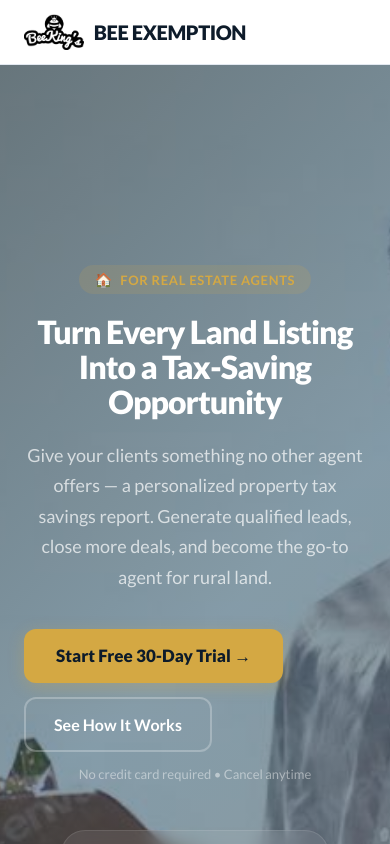
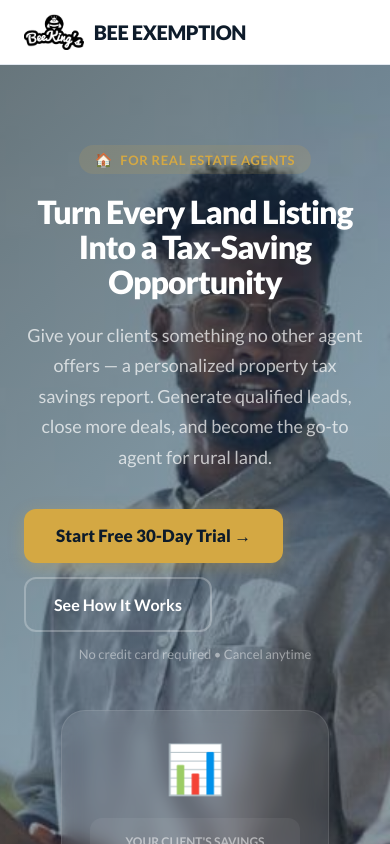
Before and after one commit to beekingsco/texasbeeexemption, a Next.js app: page /agents in a window 390 px wide. Shown: the top 844 px of the page. Built offline with nearby package versions, Linux system fonts and the light colour scheme.

Commit message:
Fix agents hero: reposition background image on mobile to show faces

```diff
--- a/app/agents/page.tsx
+++ b/app/agents/page.tsx
@@ -95,6 +95,8 @@ export default function AgentLandingPage() {
           .hero-flex { flex-direction: column !important; text-align: center !important; }
           .hero-flex > div:first-child { align-items: center !important; }
           .pricing-flex { flex-direction: column !important; }
+          .agent-hero-bg { background-position: 65% center !important; }
+          .agent-hero-section { padding-top: 80px !important; padding-bottom: 60px !important; min-height: 400px !important; }
         }
       `}</style>
 
@@ -120,9 +122,9 @@ export default function AgentLandingPage() {
       </header>
 
       {/* ===================== HERO ===================== */}
-      <section style={{ padding: '200px 24px 80px', position: 'relative', overflow: 'hidden', minHeight: 520, width: '100%' }}>
+      <section className="agent-hero-section" style={{ padding: '200px 24px 80px', position: 'relative', overflow: 'hidden', minHeight: 520, width: '100%' }}>
         {/* Full background photo */}
-        <div style={{ position: 'absolute', top: 0, left: 0, right: 0, bottom: 0, backgroundImage: 'url(/agent-landowner.jpg)', backgroundSize: 'cover', backgroundPosition: 'center 25%', width: '100%', height: '100%' }} />
+        <div className="agent-hero-bg" style={{ position: 'absolute', top: 0, left: 0, right: 0, bottom: 0, backgroundImage: 'url(/agent-landowner.jpg)', backgroundSize: 'cover', backgroundPosition: 'center 25%', width: '100%', height: '100%' }} />
         <div style={{ position: 'absolute', top: 0, left: 0, right: 0, bottom: 0, background: 'linear-gradient(135deg, rgba(13,27,42,0.6) 0%, rgba(26,58,91,0.5) 50%, rgba(13,27,42,0.45) 100%)' }} />
 
         <div className="hero-animate hero-flex" style={{ maxWidth: 1000, margin: '0 auto', display: 'flex', alignItems: 'center', gap: 48, position: 'relative', zIndex: 1 }}>
```
